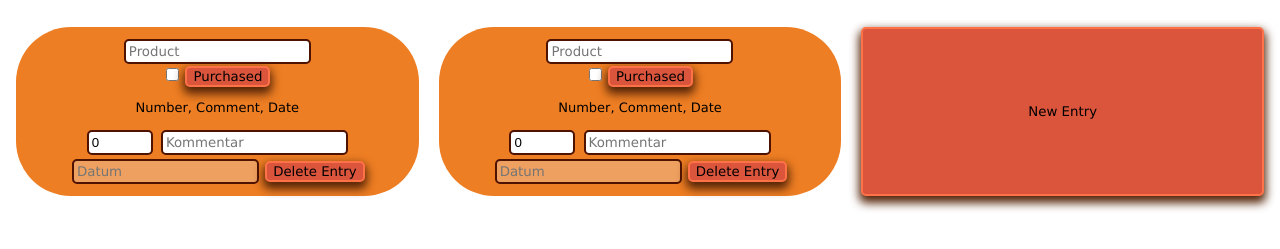
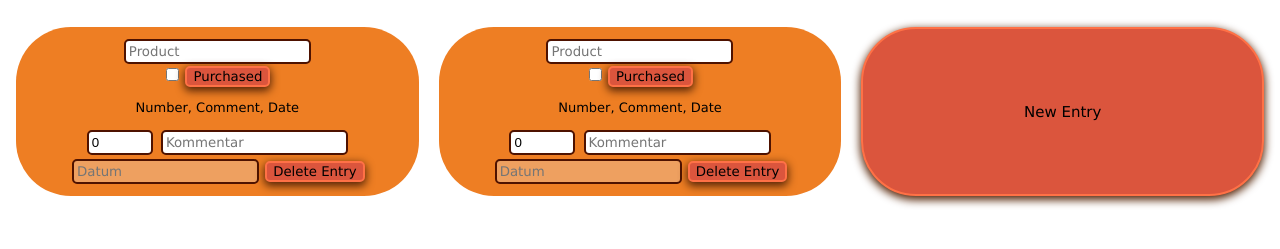
Before and after one commit to Caroco44/EIA2-Repository, a website: page A03_Einkaufsliste_Formular/Einkaufsliste_Formular.html in a window 1280 px wide. Shown: the part 81-330 px from the top of the page. Drawn offline with Linux system fonts and the light colour scheme.

Commit message:
240418_4

```diff
--- a/A03_Einkaufsliste_Formular/Einkaufsliste_Formular.css
+++ b/A03_Einkaufsliste_Formular/Einkaufsliste_Formular.css
@@ -42,7 +42,7 @@ button{
   border-radius: 5px;
   border: 2px solid rgb(255, 113, 70);
   font-family: 'Lucida Sans', 'Lucida Sans Regular', 'Lucida Grande', 'Lucida Sans Unicode';
-  box-shadow: 0px 5px 10px 2px rgb(85, 36, 7);
+  box-shadow: 0px 3px 8px 1px rgb(85, 36, 7);
 }
 
 .purchasedButton {
@@ -55,4 +55,6 @@ button{
 
 #newEntryButton {
   background-color: rgb(219, 85, 61);
+  border-radius: 55px;
+  font-size: 15px;
 }
```
